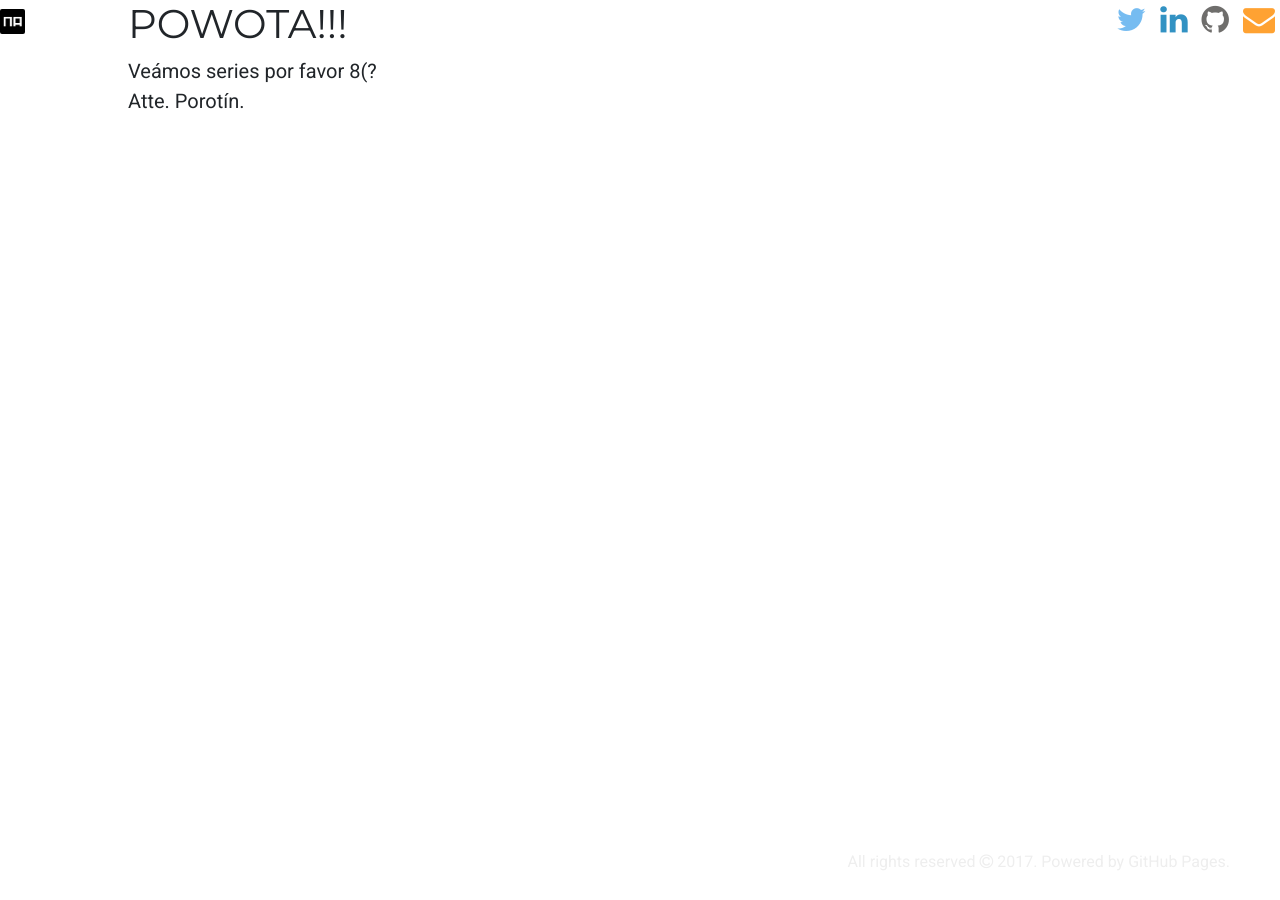
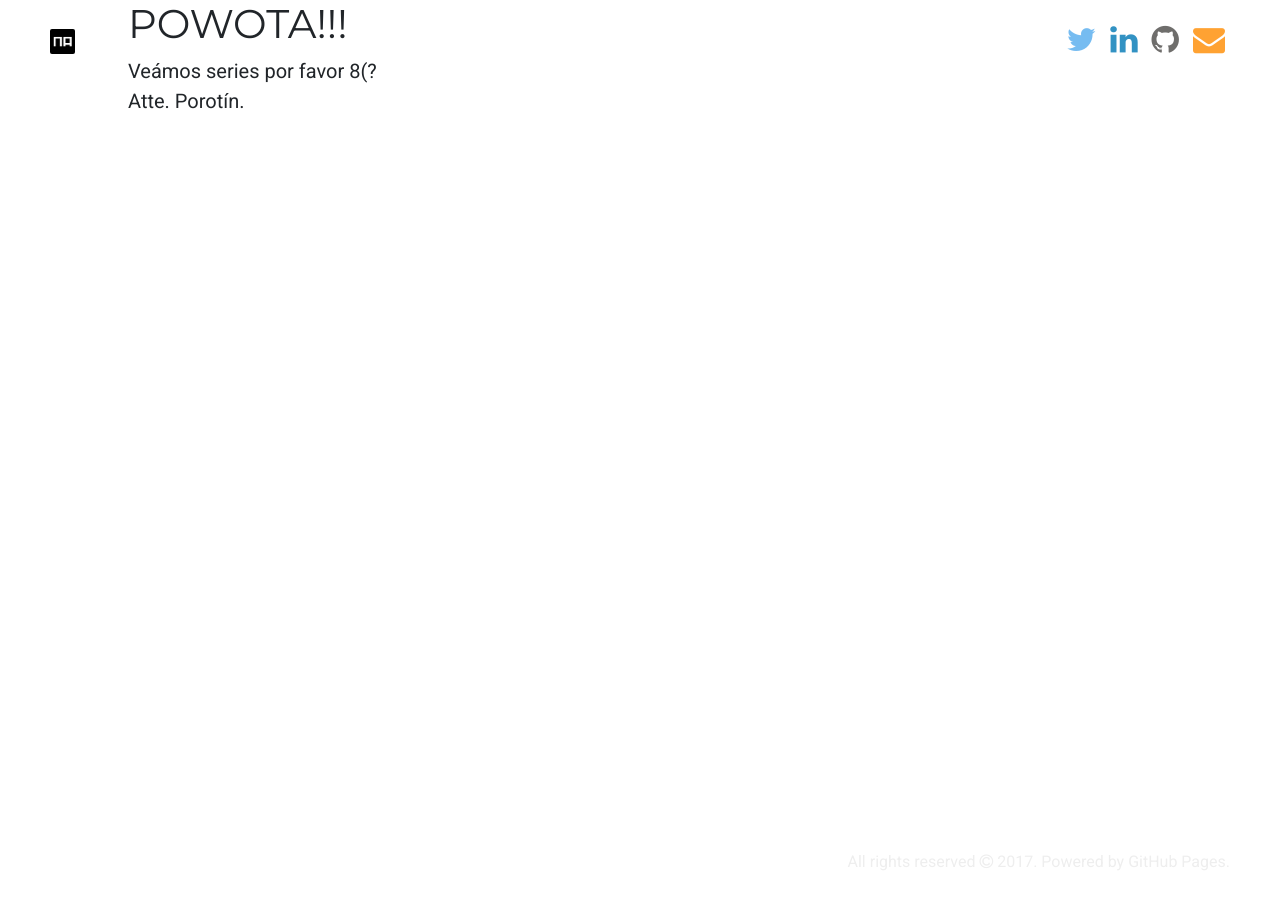
Before and after one commit to nicoaravena/nicoaravena.github.io, a Jekyll site: the page built from porota.html, in a window 1280 px wide. Built offline with Jekyll 4.4.1, drawn with Linux system fonts in a browser that asks for light colours; nearby versions of some CDN libraries.

Commit message:
Style fixes

```diff
--- a/public/css/style.css
+++ b/public/css/style.css
@@ -82,9 +82,11 @@ a:hover {
   top: 0;
   background: transparent;
   width: 100%; }
-  .header img {
-    max-width: 25px;
-    border-radius: 2px; }
+  .header .header-content {
+    padding: 20px 50px 10px; }
+    .header .header-content img {
+      max-width: 25px;
+      border-radius: 2px; }
 
 /*.top-bar {
 	border-bottom: 3px solid;
```
Also changed, not shown: _sass/style.scss (+6 -3 lines), 2 other files.
